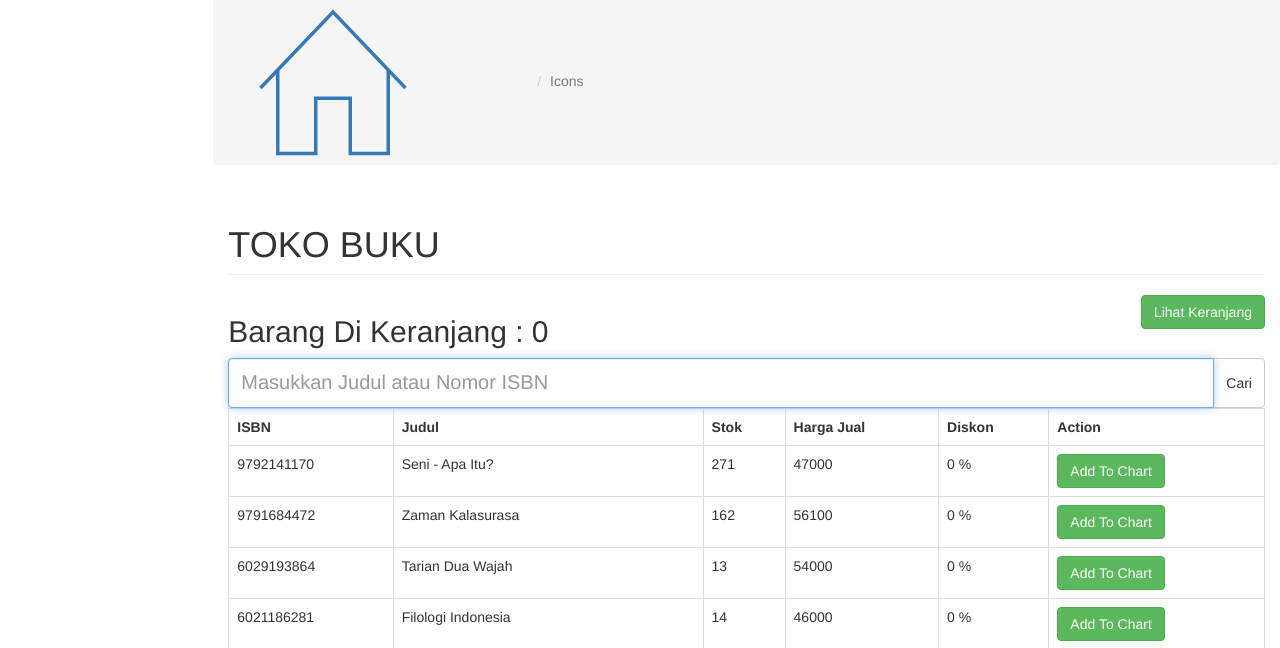
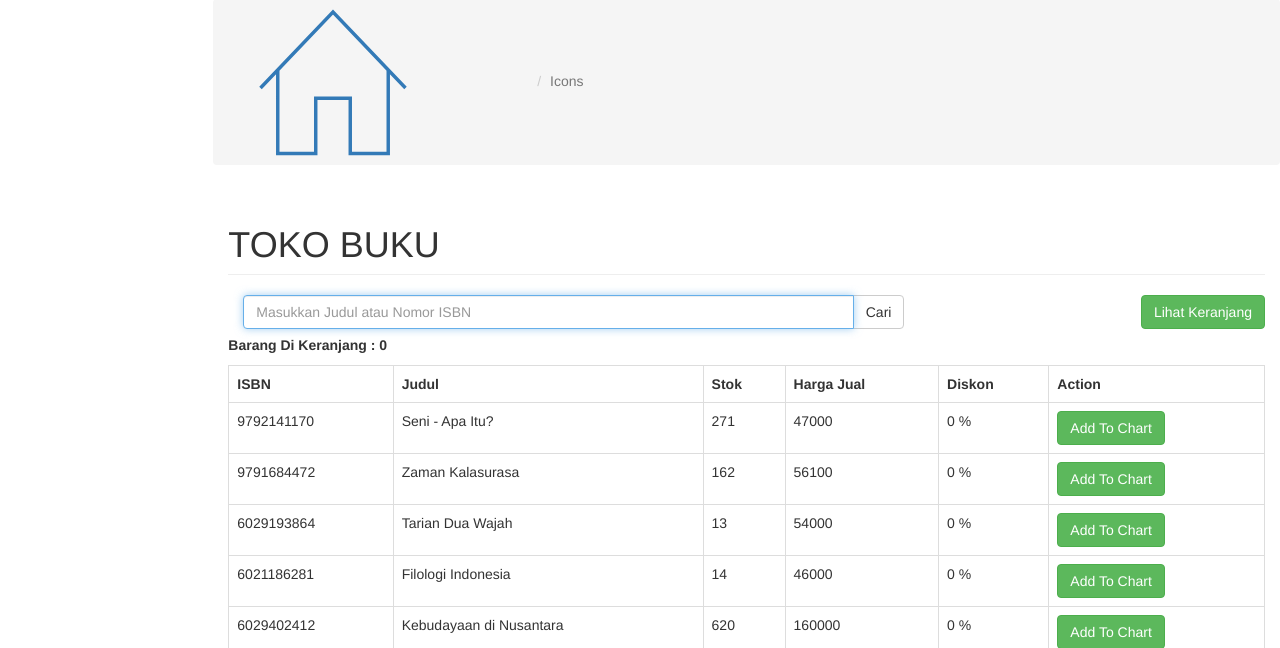
Before and after one commit to FirdaMrz/tokobuku, a PHP site: page /tokobuku/index.php?page=order in a window 1280 px wide. Shown: the part 350-998 px from the top of the page. Run offline with PHP 8.4, Linux system fonts and the light colour scheme; the visitor is signed in with stand-in values (Sample User, id 1); data comes from the database, SQL or seed files in the repository; data that the repository does not hold is empty; some libraries are stand-ins or nearby versions.

Commit message:
Initial commit

```diff
--- a/index.php
+++ b/index.php
@@ -119,10 +119,11 @@
 
 	<div class="col-sm-9 col-sm-offset-3 col-lg-10 col-lg-offset-2 main">
 		<div class="row">
-			<ol class="breadcrumb">
-				<li><a href="#"><svg class="glyph stroked home"><use xlink:href="#stroked-home"></use></svg></a></li>
-				<li class="active">Icons</li>
-			</ol>
+		<ol class="breadcrumb">
+    <li><a href="http://localhost/tokobuku/index.php"><svg class="glyph stroked home"><use xlink:href="#stroked-home"></use></svg></a></li>
+    <li class="active">Icons</li>
+	      </ol>
+
 		</div><!--/.row-->
 
 		<div class="row">
--- a/model/buku.php
+++ b/model/buku.php
@@ -31,15 +31,15 @@
 
 	}
 
-	public function show($id_buku) {
-		$sql = $this->db->prepare("CALL getallbuku(?)");
-		$sql->bindParam(1, $id_buku, PDO::PARAM_INT);
+	public function show() {
+		$sql = $this->db->prepare("CALL getallbuku()");
 		$sql->execute();
 
 		$row = $sql->fetch(PDO::FETCH_LAZY);
 
 		return $row;
 	}
+
 
 
 	public function edit($id_buku){
--- a/view/order/index.php
+++ b/view/order/index.php
@@ -17,24 +17,26 @@
 	$jumlah_keranjang += $keranjang['jumlah'];
 }
 ?>
-<div>
-<div class="pull-left"><h2>Barang Di Keranjang : <?=$jumlah_keranjang?></h2></div>
+<div class="col-md-8">
+    <form method="POST" action="index.php?page=order">
+        <div class="input-group">
+            <input type="text" id="pencarian" name="pencarian" class="form-control" placeholder="Masukkan Judul atau Nomor ISBN">
+            <span class="input-group-btn">
+                <button class="btn btn-default" type="submit">Cari</button>
+            </span>
+        </div>
+    </form>
+</div>
+
 <div class="pull-right">
-	<a href="index.php?page=cart" class="btn btn-success">Lihat Keranjang</a>
-</div>
+    <a href="index.php?page=cart" class="btn btn-success">Lihat Keranjang</a>
 </div>
 <br>
+<br>
 <div class="pull-left">
-		<form method="POST" action="index.php?page=order">
-			<div class="input-group">
-				<input type="text" id="pencarian" style="height: 50px; font-size: 20px;" name="pencarian" class="form-control" placeholder="Masukkan Judul atau Nomor ISBN">
-			<span class="input-group-btn">
-				<button class="btn btn-default" type="submit" style="height: 50px;">Cari</button>
-			</span>
-			</div>
-		</form>
+    <strong>Barang Di Keranjang : <?=$jumlah_keranjang?></strong>
+</div>
 
-</div>
 <p>
 
 </p>
--- a/view/pasok/index.php
+++ b/view/pasok/index.php
@@ -59,7 +59,7 @@
 	<div class="modal-dialog">
 		<div class="modal-content">
 			<div class="modal-header">
-				Edit Buku
+				Edit Pasok
 			</div>
 			<div id="edit" class="modal-body">
 
```
